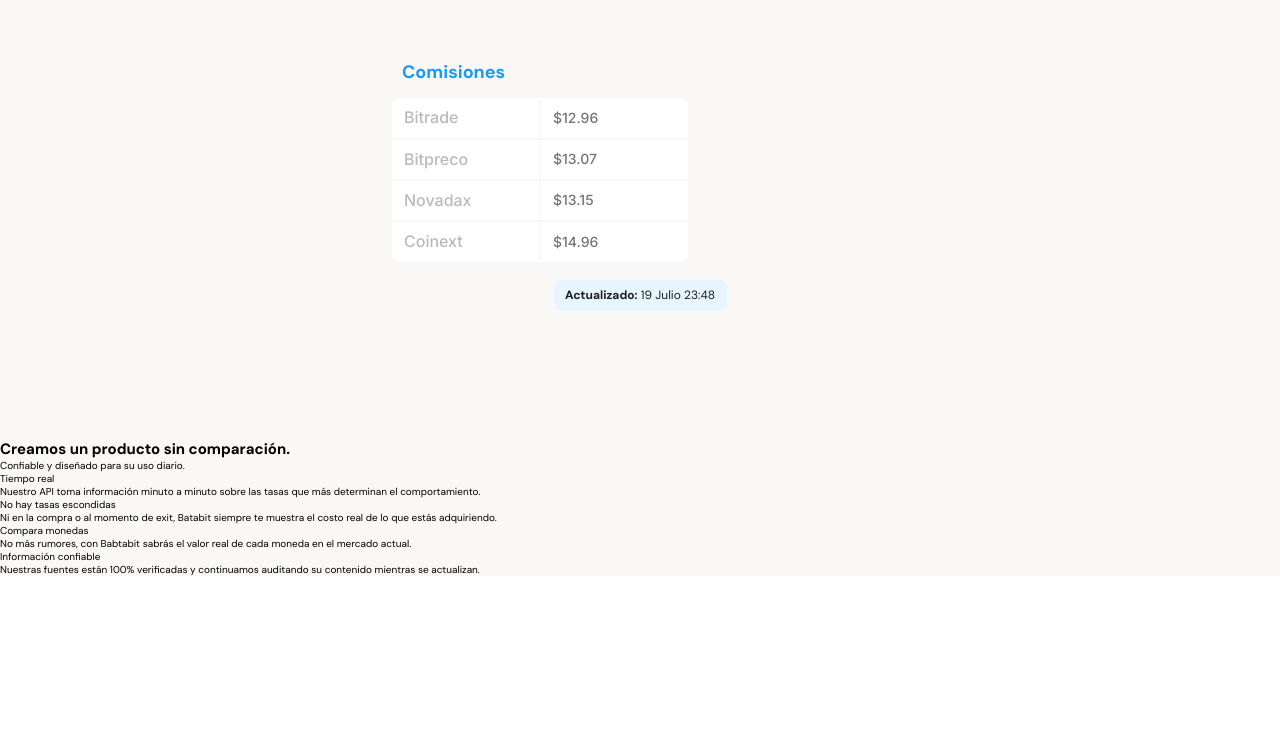
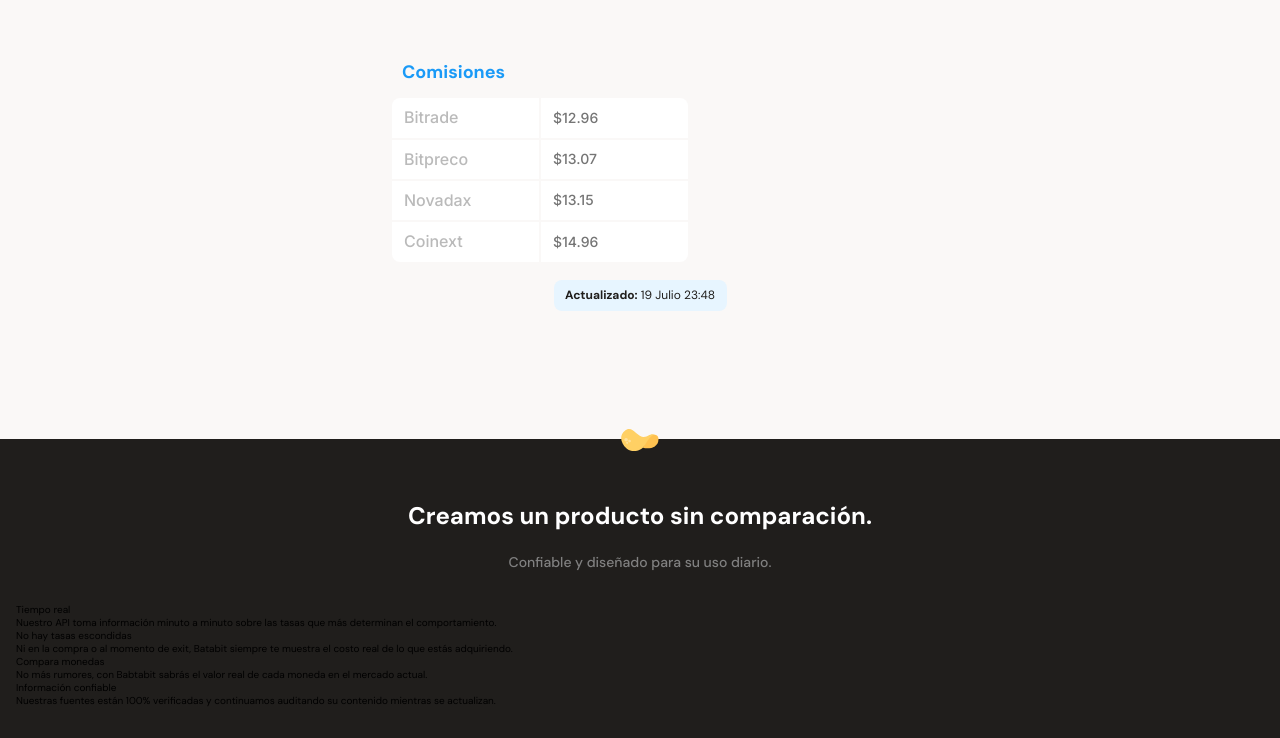
Before and after one commit to carloslefinh/proyectMobileFirst, a plain HTML site: page index.html in a window 1280 px wide. Shown: the part 956-1694 px from the top of the page. Before the commit the page ends 1532 px from the top, so only its background shows below. Drawn offline with Linux system fonts and the light colour scheme.

Commit message:
Benefict section styles

```diff
--- a/index.html
+++ b/index.html
@@ -85,8 +85,8 @@
             </section>
         </section>
         <section class="main-product-detail">
-            <span></span>
-            <div>
+            <span class="product-detail--logo"></span>
+            <div class="product-detail--title">
                 <h2>Creamos un producto sin comparación.</h2>
                 <p>Confiable y diseñado para su uso diario.</p>
             </div>
--- a/style.css
+++ b/style.css
@@ -244,3 +244,43 @@
     align-items: center;
     color: var(--warm-black);
 }
+.main-product-detail {
+    position: relative;
+    width: 100%;
+    min-width: 320px;
+    height: auto;
+    padding: 64px 16px 31px 16px;
+    background-color: var(--warm-black);
+}
+.product-detail--logo {
+    position: absolute;
+    width: 38px;
+    height: 24px;
+    top: -10px;
+    left: calc(50% - 19px);
+    background-image: url("./assets/imgs/SmallBatataLogo.svg");
+    background-size: contain;
+    background-repeat: no-repeat;
+    background-position: center;
+}
+.product-detail--title {
+    width: 90%;
+    min-width: 288px;
+    height: auto;
+    margin: 0 auto;
+    text-align: center;
+}
+.product-detail--title h2 {
+    font-size: 2.4rem;
+    font-weight: 700;
+    line-height: 2.6rem;
+    color: var(--just-white);
+    margin-bottom: 24px;
+}
+.product-detail--title p{
+    font-size: 1.4rem;
+    font-weight: 500;
+    line-height: 1.8rem;
+    color: #808080;
+    margin-bottom: 32px;
+}
```
Also changed, not shown: assets/imgs/SmallBatataLogo.svg (added).
